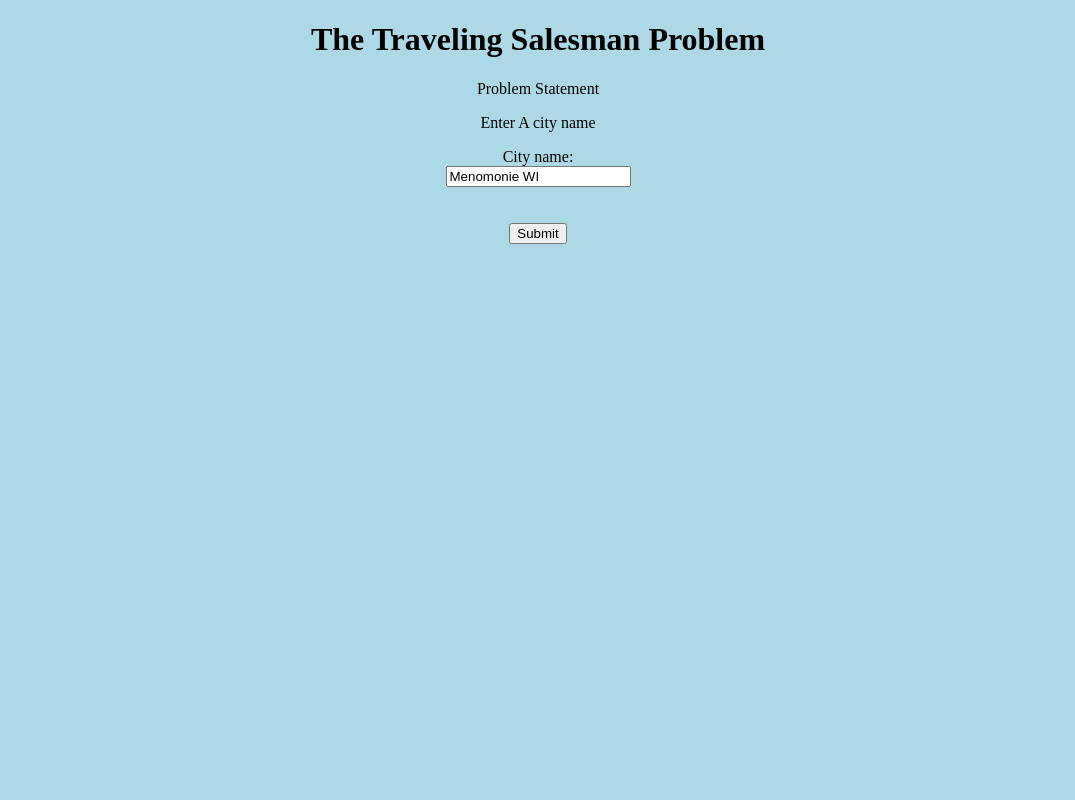
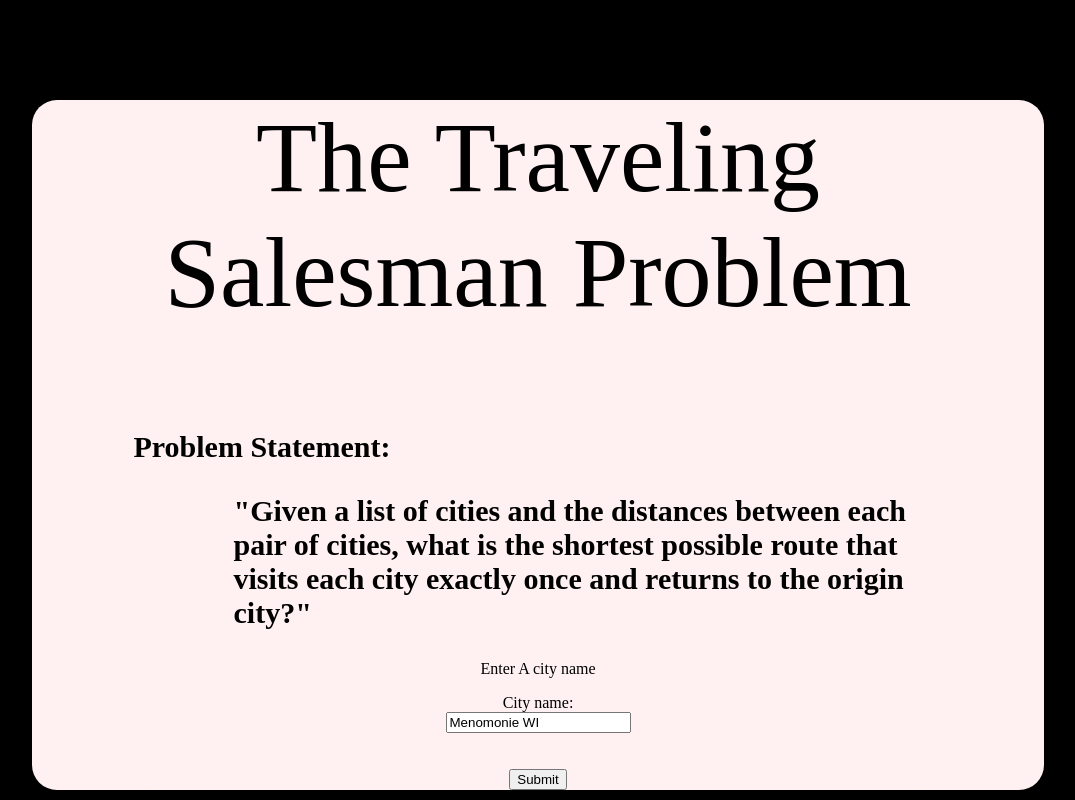
Before and after one commit to vailtra/mscs280TravelingSalesman, a website: page public/index.html in a window 1280 px wide. Shown: the whole page, without its empty margins (102-1177 px from the left). Drawn offline with Linux system fonts and the light colour scheme.

Commit message:
bit of styling

```diff
--- a/public/index.html
+++ b/public/index.html
@@ -18,13 +18,15 @@
     </head>
 
     <body>
-        <div>
-            <h1>The Traveling Salesman Problem</h1>
+        <div >
+            <div id='pageTitle' >
+                <p>The Traveling Salesman Problem</p>
             </div>
-        <div>
-            <p>Problem Statement</p>
+            <div id='pStatement'>
+                <p>Problem Statement:</p>
+                <p id ="pDescription">"Given a list of cities and the distances between each pair of cities, what is the shortest possible route that visits each city exactly once and returns to the origin city?"</p>
             </div>
-        <div>
+            <div id= form>
                 <p>Enter A city name</p>
                 <form action="/action">
                     <label for="fname">City name:</label><br>
@@ -33,5 +35,6 @@
                     <input type="submit" value="Submit">
                 </form>
             </div>
+        </div>
     </body>
 </html>
--- a/public/style.css
+++ b/public/style.css
@@ -1,7 +1,29 @@
 body {
-    background-color: lightblue;
+    background-color: rgb(0, 0, 0);
   }
 
   div{
     text-align: center;
+    background-color:
+    rgb(255, 241, 241);
+    border-radius: 25px;
+    margin-left: 10%;
+    margin-right: 10%;
   }
+
+  #pageTitle p{
+    font-size: 100px;
+
+  }
+
+  #pStatement p{
+    text-align: left;
+    font-size: 30px;
+    font-weight: bold;
+  }
+ #pDescription {
+  text-align: left;
+  margin-left: 100px;
+  font-size: 15px;
+
+  }
```
Lines whose indentation alone changed are shown as unchanged.
